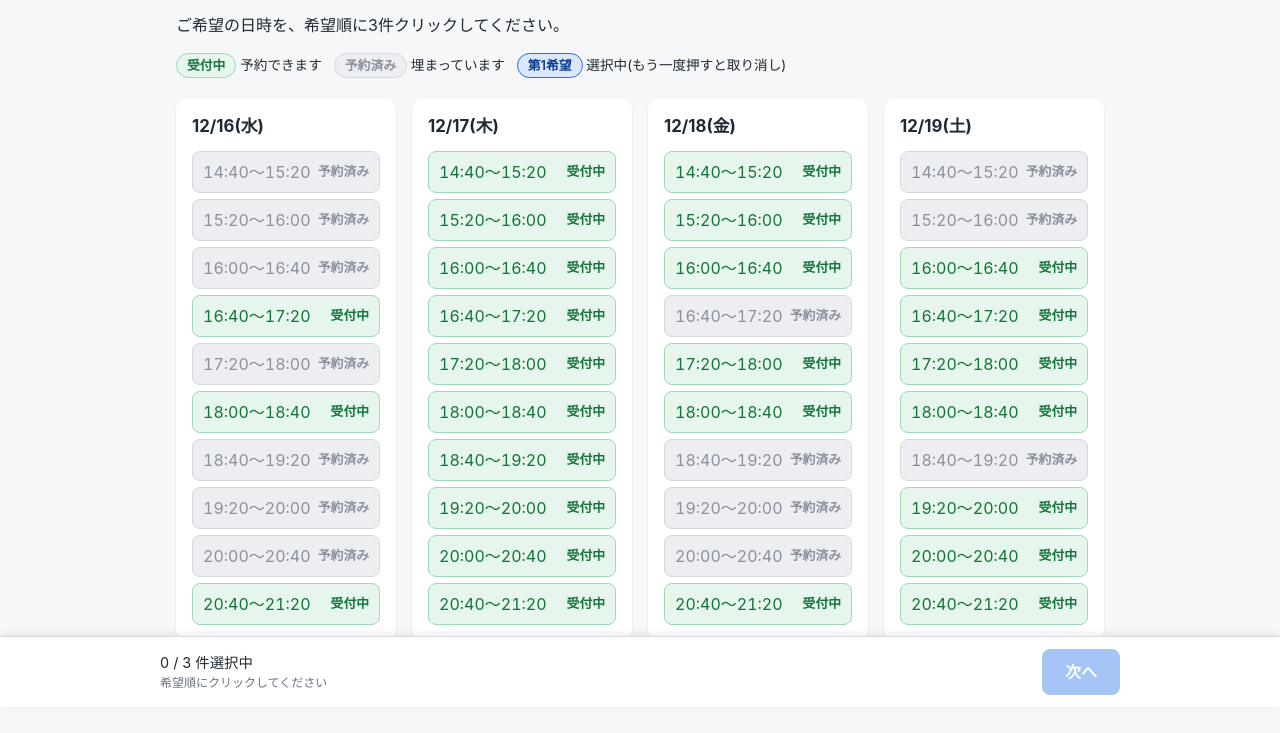
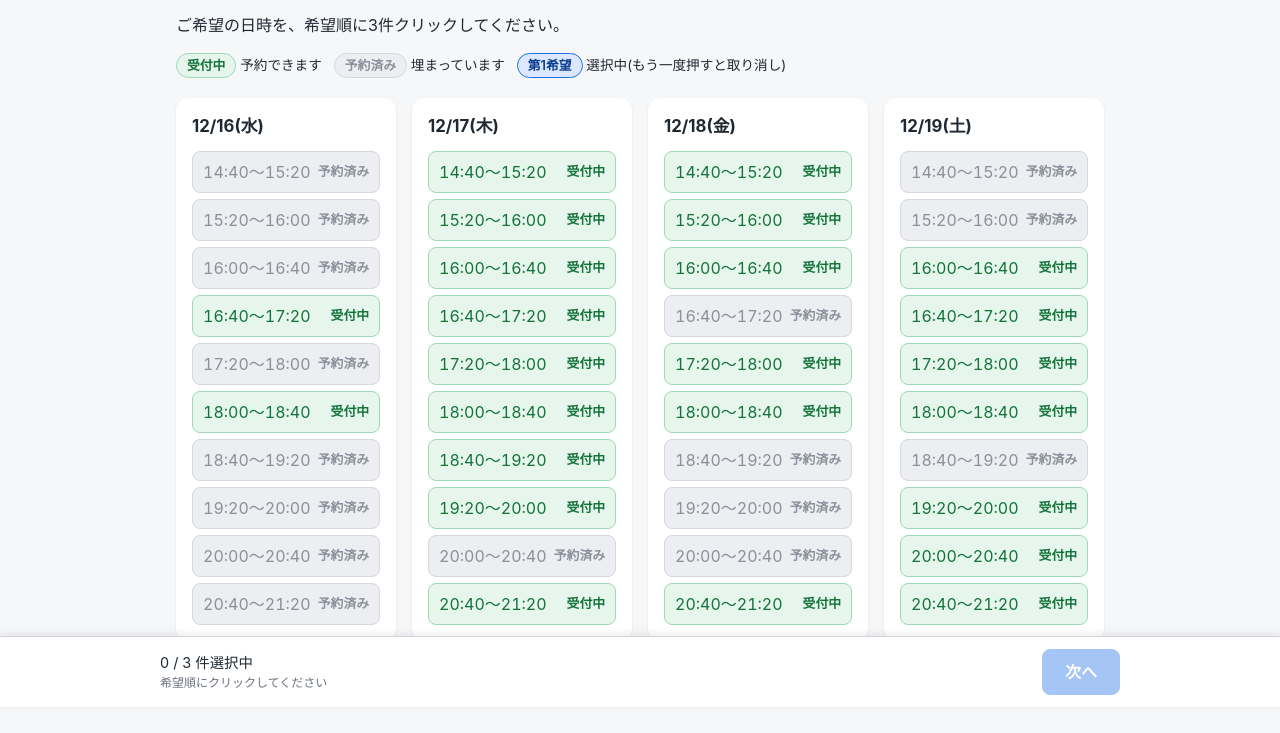
Before and after one commit to ipsim26/reception-2026winter, a plain HTML site: page index.html in a window 1280 px wide. Shown: the part 93-826 px from the top of the page. Drawn offline with Linux system fonts and the light colour scheme.

Commit message:
12/16 20:40と12/17 20:00の枠を予約済みに追加
Co-Authored-By: Claude Sonnet 5.5 <noreply@anthropic.com>

```diff
--- a/index.html
+++ b/index.html
@@ -202,6 +202,8 @@
     "12-16 18:40",
     "12-16 19:20",
     "12-16 20:00",
+    "12-16 20:40",
+    "12-17 20:00",
     "12-18 16:40",
     "12-18 18:40",
     "12-18 19:20",
```
